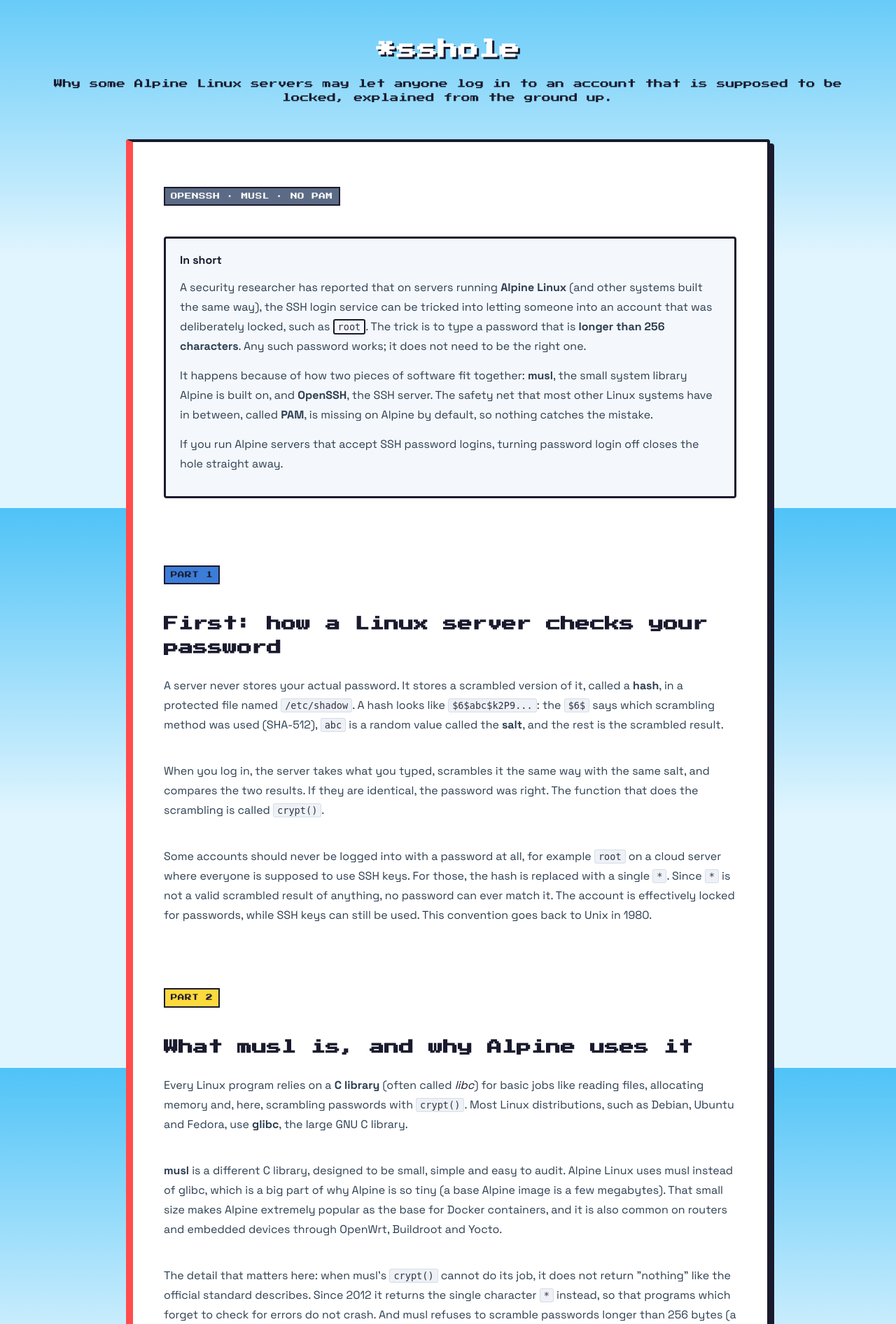
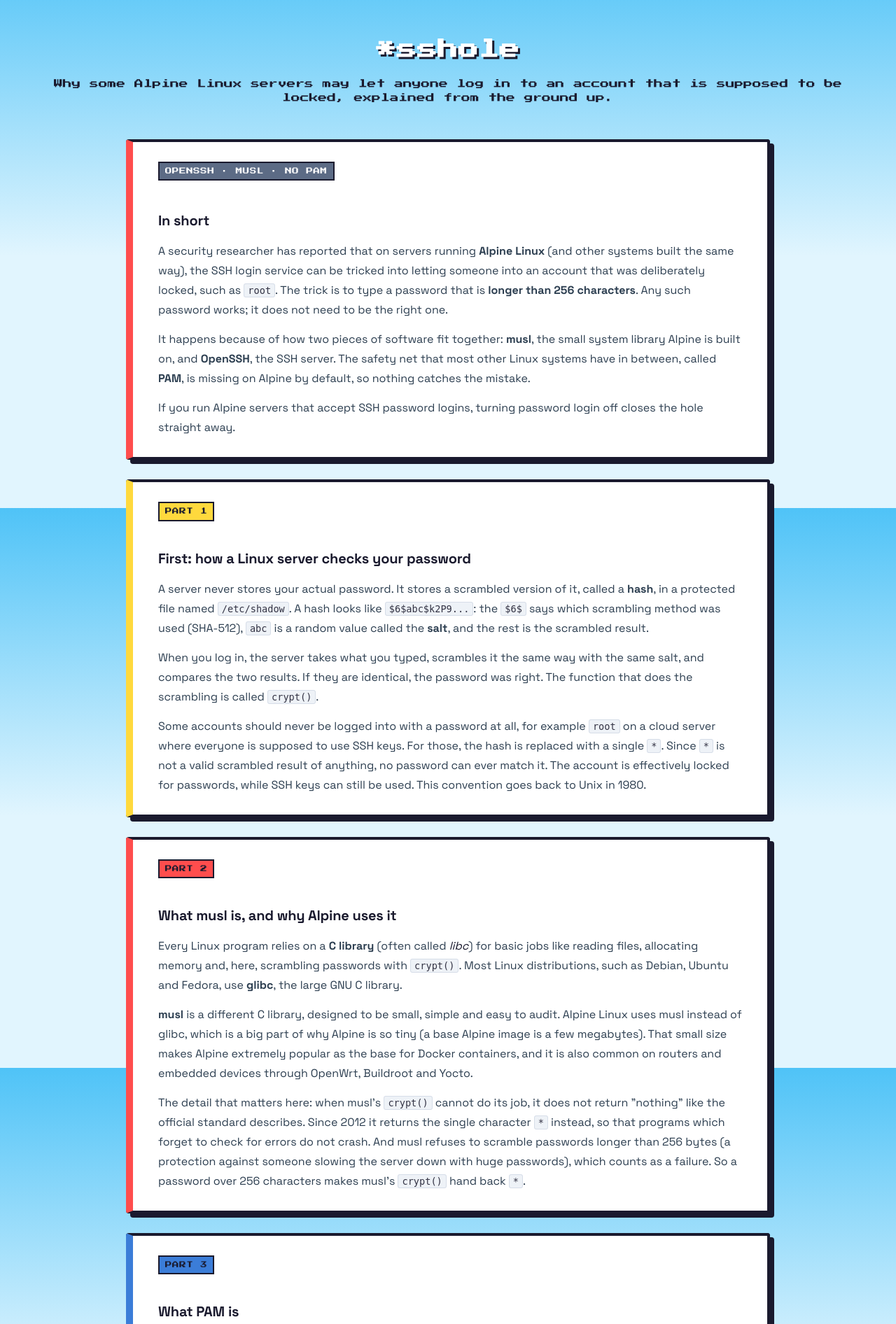
Before and after one commit to aasritha-y/sshole, a PHP site: page /docs/index.html in a window 1280 px wide. Shown: the part 74-1966 px from the top of the page at 70% size. Run offline with PHP 8.4, Linux system fonts and the light colour scheme.

Commit message:
Give each section its own card and tighten spacing

```diff
--- a/docs/assets/style.css
+++ b/docs/assets/style.css
@@ -1047,3 +1047,12 @@ input:focus { border-color: var(--accent); box-shadow: 3px 3px 0 var(--accent);
 .walkthrough ol.plain { margin: 0 0 18px 22px; font-family: "Space Grotesk", sans-serif; font-size: 0.95rem; line-height: 1.8; }
 .walkthrough ol.plain li { margin-bottom: 8px; }
 .walkthrough ol.plain code { background: #f4f7fb; border: 2px solid var(--border); padding: 1px 5px; font-family: ui-monospace, monospace; font-size: 0.85rem; color: #334; }
+.report-list:has(.walkthrough) { gap: 28px; }
+.walkthrough { padding: 28px 36px; }
+.walkthrough .card-tag { margin: 0 0 12px; }
+.walkthrough .dd-section h2 { margin: 4px 0 16px; }
+.walkthrough .dd-section h3 { font-family: "Space Grotesk", sans-serif; font-size: 1.05rem; margin: 20px 0 10px; }
+.walkthrough .dd-section .dd-p:last-child, .walkthrough .dd-list:last-child { margin-bottom: 0; }
+.walkthrough .ledger caption { display: none; }
+.walkthrough .stage-track { margin-top: 8px; }
+@media (max-width: 640px) { .walkthrough { padding: 20px 18px; } }
--- a/docs/index.html
+++ b/docs/index.html
@@ -28,48 +28,53 @@
 </section>
 
 <div class="report-list">
-  <div class="report-entry report-entry-red walkthrough" style="flex-direction: column;">
 
-          <div id="summary"></div>
-
+    <div id="summary" class="report-entry walkthrough report-entry-red" style="flex-direction: column;">
     <div class="card-tag" style="background: var(--muted); color: #fff; margin-bottom: 16px;">OPENSSH &middot; MUSL &middot; NO PAM</div>
-        <div class="dd-primer">
-          <div class="primer-head">In short</div>
+    <div class="dd-section">
+      <h2>In short</h2>
 
 <p class="dd-p">A security researcher has reported that on servers running <strong>Alpine Linux</strong> (and other systems built the same way), the SSH login service can be tricked into letting someone into an account that was deliberately locked, such as <code>root</code>. The trick is to type a password that is <strong>longer than 256 characters</strong>. Any such password works; it does not need to be the right one.</p>
 <p class="dd-p">It happens because of how two pieces of software fit together: <strong>musl</strong>, the small system library Alpine is built on, and <strong>OpenSSH</strong>, the SSH server. The safety net that most other Linux systems have in between, called <strong>PAM</strong>, is missing on Alpine by default, so nothing catches the mistake.</p>
-<p class="dd-p">If you run Alpine servers that accept SSH password logins, turning password login off closes the hole straight away.</p>        </div>
+<p class="dd-p">If you run Alpine servers that accept SSH password logins, turning password login off closes the hole straight away.</p>    </div>
+  </div>
 
-                <div id="passwords"></div>
-
-              <div class="card-tag blue-tag" style="margin: 28px 0 16px;">PART 1</div>
+      <div id="passwords" class="report-entry walkthrough report-entry-yellow" style="flex-direction: column;">
+    <div class="card-tag yellow-tag">PART 1</div>
+    <div class="dd-section">
       <h2>First: how a Linux server checks your password</h2>
 
 
 <p class="dd-p">A server never stores your actual password. It stores a scrambled version of it, called a <strong>hash</strong>, in a protected file named <code>/etc/shadow</code>. A hash looks like <code>$6$abc$k2P9...</code>: the <code>$6$</code> says which scrambling method was used (SHA-512), <code>abc</code> is a random value called the <strong>salt</strong>, and the rest is the scrambled result.</p>
 <p class="dd-p">When you log in, the server takes what you typed, scrambles it the same way with the same salt, and compares the two results. If they are identical, the password was right. The function that does the scrambling is called <code>crypt()</code>.</p>
 <p class="dd-p">Some accounts should never be logged into with a password at all, for example <code>root</code> on a cloud server where everyone is supposed to use SSH keys. For those, the hash is replaced with a single <code>*</code>. Since <code>*</code> is not a valid scrambled result of anything, no password can ever match it. The account is effectively locked for passwords, while SSH keys can still be used. This convention goes back to Unix in 1980.</p>
-                        <div id="musl"></div>
-
-              <div class="card-tag yellow-tag" style="margin: 28px 0 16px;">PART 2</div>
+          </div>
+  </div>
+      <div id="musl" class="report-entry walkthrough report-entry-red" style="flex-direction: column;">
+    <div class="card-tag red-tag">PART 2</div>
+    <div class="dd-section">
       <h2>What musl is, and why Alpine uses it</h2>
 
 
 <p class="dd-p">Every Linux program relies on a <strong>C library</strong> (often called <em>libc</em>) for basic jobs like reading files, allocating memory and, here, scrambling passwords with <code>crypt()</code>. Most Linux distributions, such as Debian, Ubuntu and Fedora, use <strong>glibc</strong>, the large GNU C library.</p>
 <p class="dd-p"><strong>musl</strong> is a different C library, designed to be small, simple and easy to audit. Alpine Linux uses musl instead of glibc, which is a big part of why Alpine is so tiny (a base Alpine image is a few megabytes). That small size makes Alpine extremely popular as the base for Docker containers, and it is also common on routers and embedded devices through OpenWrt, Buildroot and Yocto.</p>
 <p class="dd-p">The detail that matters here: when musl's <code>crypt()</code> cannot do its job, it does not return "nothing" like the official standard describes. Since 2012 it returns the single character <code>*</code> instead, so that programs which forget to check for errors do not crash. And musl refuses to scramble passwords longer than 256 bytes (a protection against someone slowing the server down with huge passwords), which counts as a failure. So a password over 256 characters makes musl's <code>crypt()</code> hand back <code>*</code>.</p>
-                        <div id="pam"></div>
-
-              <div class="card-tag red-tag" style="margin: 28px 0 16px;">PART 3</div>
+          </div>
+  </div>
+      <div id="pam" class="report-entry walkthrough report-entry-blue" style="flex-direction: column;">
+    <div class="card-tag blue-tag">PART 3</div>
+    <div class="dd-section">
       <h2>What PAM is</h2>
 
 
 <p class="dd-p"><strong>PAM</strong> stands for <strong>Pluggable Authentication Modules</strong>. It is a shared layer that sits between programs that need to log people in (SSH, the console login screen, <code>sudo</code>) and the actual checking of who someone is.</p>
 <p class="dd-p">Without PAM, every program would need its own code for reading <code>/etc/shadow</code>, checking passwords and deciding whether an account is locked. With PAM, the program simply asks "is this the right password for this user?" and PAM answers, using whichever modules the administrator has configured. Those modules can check the local password file, a company directory such as LDAP, a one-time code app, and so on. Think of PAM as a building's central security desk: each door does not need its own guard, they all phone the desk.</p>
 <p class="dd-p">On most Linux distributions, OpenSSH is built to use PAM. PAM's standard password module recognises that a <code>*</code> in the password file means "locked" and refuses straight away, without even trying to scramble the password. That is the safety net.</p>
-                        <div id="alpine"></div>
-
-              <div class="card-tag blue-tag" style="margin: 28px 0 16px;">PART 4</div>
+          </div>
+  </div>
+      <div id="alpine" class="report-entry walkthrough report-entry-yellow" style="flex-direction: column;">
+    <div class="card-tag yellow-tag">PART 4</div>
+    <div class="dd-section">
       <h2>Why Alpine is the system at risk</h2>
 
 
@@ -80,9 +85,11 @@
 </ol>
 <p class="dd-p">Put those together and a locked account stores <code>*</code>, musl returns <code>*</code> for the over-long password, OpenSSH compares <code>*</code> with <code>*</code>, sees a match, and lets the person in.</p>
 <p class="dd-p">A Debian or Ubuntu server does not have this problem, for two separate reasons: it uses glibc, whose <code>crypt()</code> does not return a bare <code>*</code>, and its SSH server goes through PAM, which rejects locked accounts before <code>crypt()</code> is ever called.</p>
-                        <div id="chain"></div>
-
-              <div class="card-tag yellow-tag" style="margin: 28px 0 16px;">PART 5</div>
+          </div>
+  </div>
+      <div id="chain" class="report-entry walkthrough report-entry-red" style="flex-direction: column;">
+    <div class="card-tag red-tag">PART 5</div>
+    <div class="dd-section">
       <h2>The bug, step by step</h2>
 
               <div class="stage-track">
@@ -108,40 +115,49 @@
             </div>
                   </div>
 
-                        <div id="affected"></div>
-
-              <div class="card-tag red-tag" style="margin: 28px 0 16px;">PART 6</div>
+          </div>
+  </div>
+      <div id="affected" class="report-entry walkthrough report-entry-blue" style="flex-direction: column;">
+    <div class="card-tag blue-tag">PART 6</div>
+    <div class="dd-section">
       <h2>Are you affected?</h2>
 
               <p class="dd-p">According to the write-up, a server is at risk only when <strong>all</strong> of these are true:</p>
         <ul class="dd-list">
-            <li>The SSH server runs on musl (Alpine, OpenWrt, Buildroot, Yocto, many Docker images built on Alpine).</li><li>OpenSSH is not using PAM (the Alpine default, or UsePAM set to no).</li><li>Password logins are allowed (the default unless someone turned them off).</li><li>At least one account has just * as its password, such as a key-only deploy user, an LDAP user, or root on Alpine.</li><li>Some other account on the server has a real password set.</li>          </ul>
+          <li>The SSH server runs on musl (Alpine, OpenWrt, Buildroot, Yocto, many Docker images built on Alpine).</li><li>OpenSSH is not using PAM (the Alpine default, or UsePAM set to no).</li><li>Password logins are allowed (the default unless someone turned them off).</li><li>At least one account has just * as its password, such as a key-only deploy user, an LDAP user, or root on Alpine.</li><li>Some other account on the server has a real password set.</li>        </ul>
         <p class="dd-p">The write-up highlights Alpine's official AWS and Azure images: their default <code>alpine</code> user is locked this way and can run admin commands without a password through <code>doas</code> (Alpine's equivalent of <code>sudo</code>), so getting into it amounts to full control of the server.</p>
-          <h3 style="margin: 24px 0 12px;">Reported as not affected</h3>
+        <h3>Reported as not affected</h3>
         <ul class="dd-list">
-            <li>Debian, Ubuntu, Fedora and other glibc-based systems.</li><li>Any system where OpenSSH goes through PAM.</li><li>Dropbear, a different SSH server often used on small devices.</li><li>OpenBSD.</li>          </ul>
-                        <div id="fix"></div>
-
-              <div class="card-tag blue-tag" style="margin: 28px 0 16px;">PART 7</div>
+          <li>Debian, Ubuntu, Fedora and other glibc-based systems.</li><li>Any system where OpenSSH goes through PAM.</li><li>Dropbear, a different SSH server often used on small devices.</li><li>OpenBSD.</li>        </ul>
+          </div>
+  </div>
+      <div id="fix" class="report-entry walkthrough report-entry-yellow" style="flex-direction: column;">
+    <div class="card-tag yellow-tag">PART 7</div>
+    <div class="dd-section">
       <h2>What to do</h2>
 
               <ul class="dd-list">
-            <li><strong>Turn off password logins</strong> if you do not need them. Add a file <code>/etc/ssh/sshd_config.d/00-no-passwords.conf</code> containing <code>PasswordAuthentication no</code>, then restart SSH with <code>rc-service sshd restart</code>. This removes the hole regardless of version. Make sure your SSH key works first so you do not lock yourself out.</li><li><strong>Update OpenSSH.</strong> The write-up says version 10.6p2 fixes it (<code>apk upgrade openssh</code> on Alpine). Confirm this against Alpine's and OpenSSH's own security advisories.</li><li><strong>Check whether it was used against you.</strong> Search your SSH logs for <code>Accepted password for</code> on accounts that should only ever use keys, especially <code>root</code> and <code>alpine</code>.</li><li><strong>Rebuild Docker images</strong> based on Alpine after the fix is available, since containers keep the version they were built with.</li>          </ul>
+          <li><strong>Turn off password logins</strong> if you do not need them. Add a file <code>/etc/ssh/sshd_config.d/00-no-passwords.conf</code> containing <code>PasswordAuthentication no</code>, then restart SSH with <code>rc-service sshd restart</code>. This removes the hole regardless of version. Make sure your SSH key works first so you do not lock yourself out.</li><li><strong>Update OpenSSH.</strong> The write-up says version 10.6p2 fixes it (<code>apk upgrade openssh</code> on Alpine). Confirm this against Alpine's and OpenSSH's own security advisories.</li><li><strong>Check whether it was used against you.</strong> Search your SSH logs for <code>Accepted password for</code> on accounts that should only ever use keys, especially <code>root</code> and <code>alpine</code>.</li><li><strong>Rebuild Docker images</strong> based on Alpine after the fix is available, since containers keep the version they were built with.</li>        </ul>
 
-                        <div id="confidence"></div>
-
-              <div class="card-tag yellow-tag" style="margin: 28px 0 16px;">PART 8</div>
+          </div>
+  </div>
+      <div id="confidence" class="report-entry walkthrough report-entry-red" style="flex-direction: column;">
+    <div class="card-tag red-tag">PART 8</div>
+    <div class="dd-section">
       <h2>What is confirmed and what is not</h2>
 
 
 <p class="dd-p">This page explains the issue as described in the public write-up at <a href="https://sshhole.com/" rel="noopener noreferrer">sshhole.com</a>. The background facts (how password hashes work, what musl and PAM are, that Alpine uses musl) are well established. The vulnerability itself, the version that fixes it, and the researcher's testing (about 17,600 login attempts against differently built servers) have <strong>not been independently verified</strong> here. Check the linked sources and the official musl, OpenSSH and Alpine announcements before acting on the details.</p>
+          </div>
+  </div>
 
-    <hr class="deepdive-divider">
-    <h2 class="deepdive-title">How it came about</h2>
+  <div id="timeline" class="report-entry walkthrough report-entry-blue" style="flex-direction: column;">
+    <div class="card-tag blue-tag">TIMELINE</div>
+    <div class="dd-section">
+      <h2>How it came about</h2>
       <p class="dd-p">No single change caused this. Each step below was reasonable on its own; the problem only appears when they meet.</p>
       <div class="dd-diagram">
         <table class="ledger">
-        <caption>Timeline</caption>
           <thead><tr><th>When</th><th>What happened</th><th>Source</th></tr></thead>
           <tbody>
                           <tr>
@@ -182,10 +198,12 @@
                       </tbody>
         </table>
       </div>
+    </div>
+  </div>
 
-    <div id="glossary"></div>
-    <div class="dd-primer">
-      <div class="primer-head">Glossary</div>
+  <div id="glossary" class="report-entry walkthrough report-entry-yellow" style="flex-direction: column;">
+    <div class="card-tag yellow-tag">GLOSSARY</div>
+    <div class="dd-primer" style="margin-top: 8px;">
       <dl>
                   <dt>SSH</dt>
           <dd>Secure Shell, the standard way to log into and control a server remotely. OpenSSH is the most widely used SSH server.</dd>
@@ -205,8 +223,8 @@
           <dd>The protected file that stores each account&#039;s password hash, or * for accounts locked to passwords.</dd>
               </dl>
     </div>
+  </div>
 
-  </div>
 </div>
     </main>
 
```
Also changed, not shown: public/index.php (+25 -17 lines), public/assets/style.css. Lines whose indentation alone changed are shown as unchanged.
